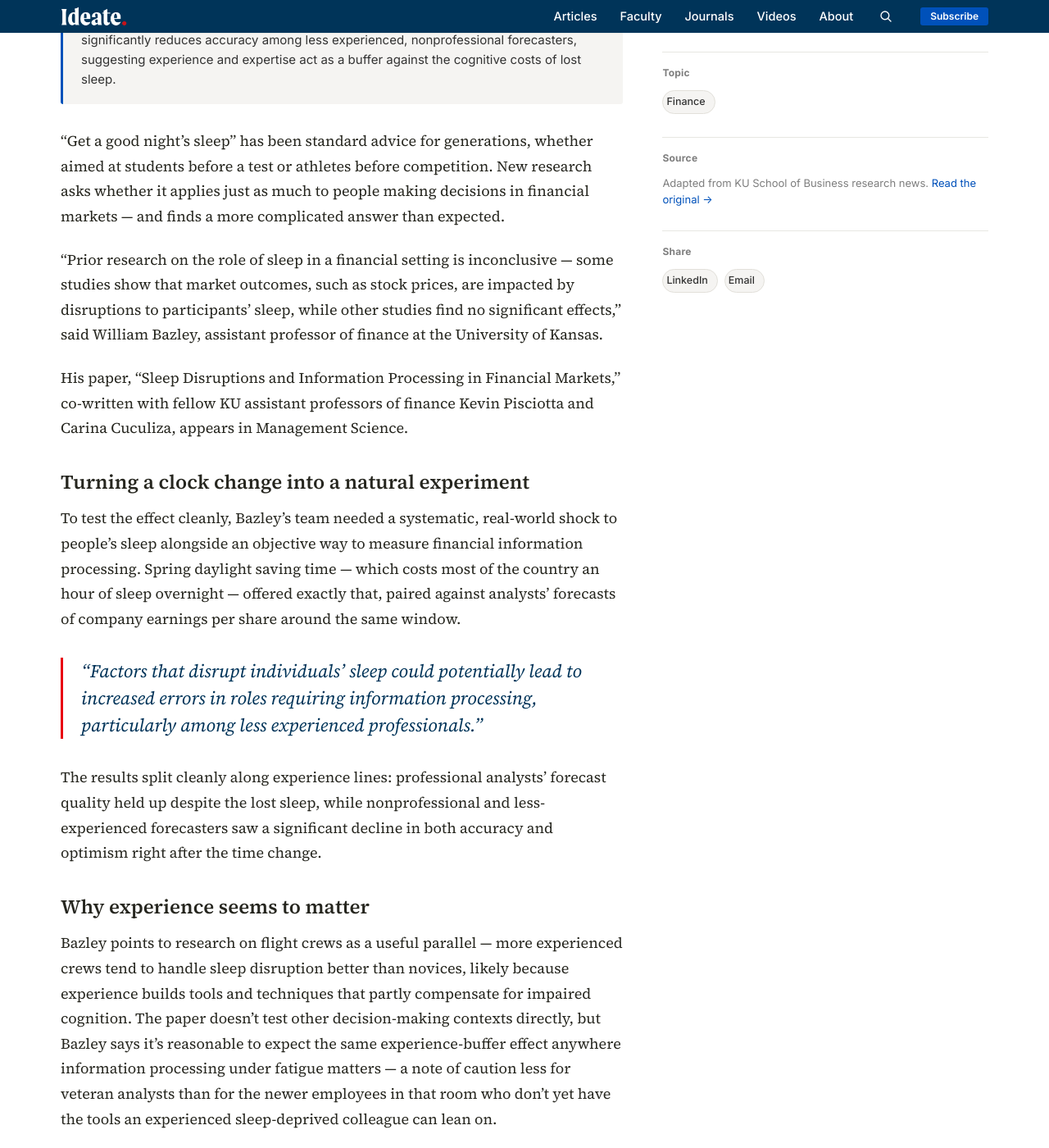
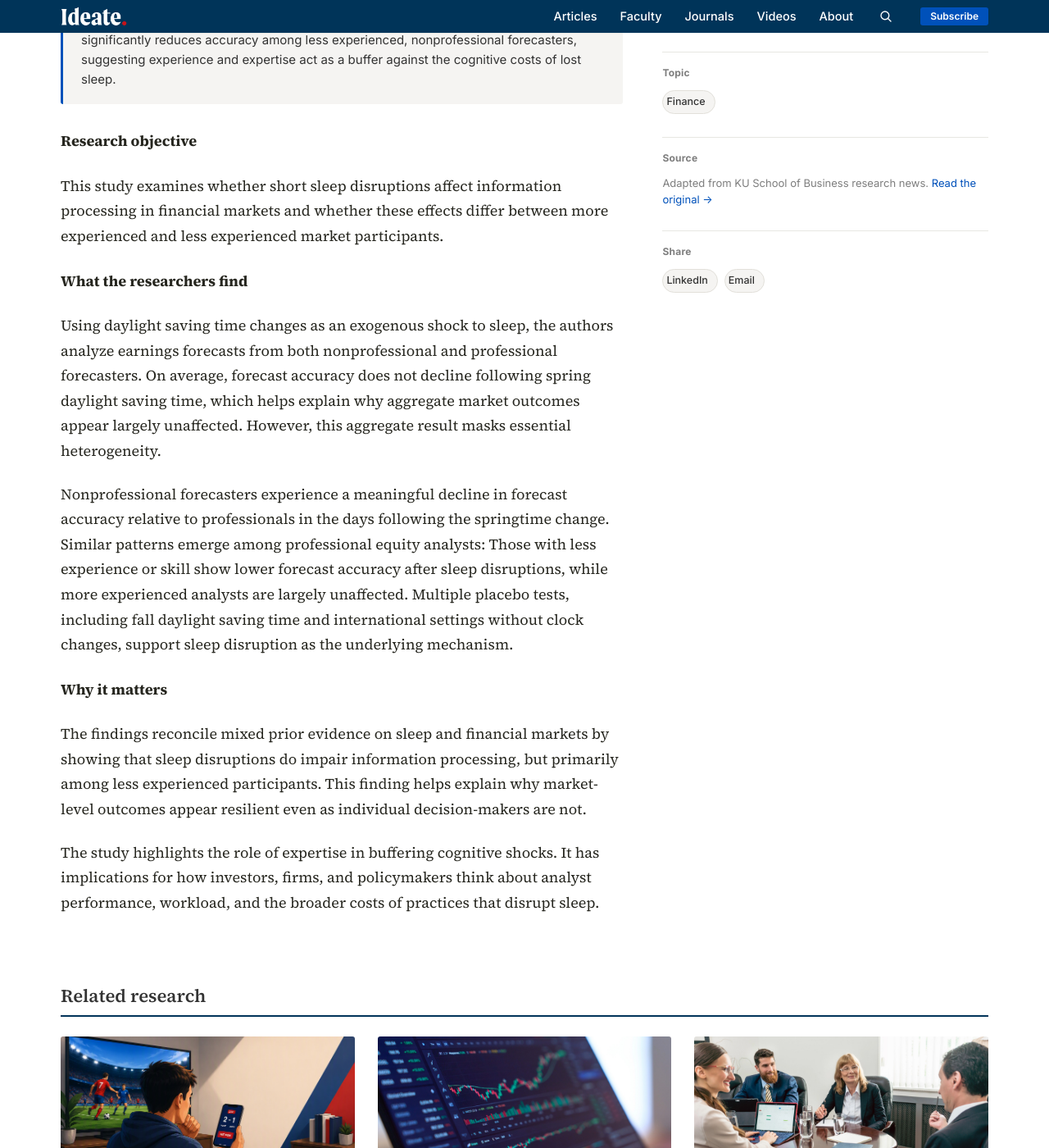
Before and after one commit to KUBschool/ideate, a Jekyll site: the page built from _articles/2025-01-22-sleep-disruptions-financial-analysts.md, in a window 1280 px wide and 1400 px high, scrolled down 1034 px. Shown: the whole window at 82% size. Built offline with Jekyll 4.4.1, drawn with Linux system fonts in a browser that asks for light colours; some of the changed text lies outside the part shown.

Commit message:
Update Article “2025-01-22-sleep-disruptions-financial-analysts”

```diff
--- a/_articles/2025-01-22-sleep-disruptions-financial-analysts.md
+++ b/_articles/2025-01-22-sleep-disruptions-financial-analysts.md
@@ -1,40 +1,41 @@
 ---
-title: "Not all financial analysts impeded by sleep disruptions, study finds"
-dek: "Losing an hour of sleep to daylight saving time doesn't hurt the average professional analyst's forecasts — but it significantly reduces accuracy for less experienced forecasters."
+title: Not all financial analysts impeded by sleep disruptions, study finds
+dek: Losing an hour of sleep to daylight saving time doesn't hurt the average
+  professional analyst's forecasts — but it significantly reduces accuracy for
+  less experienced forecasters.
 topic: finance
 faculty:
   - william-bazley
   - carina-cuculiza
   - kevin-pisciotta
-byline: "William Bazley, Carina Cuculiza & Kevin Pisciotta"
-date: 2025-01-22
+byline: William Bazley, Carina Cuculiza & Kevin Pisciotta
+date: 2024-07-11
+image: /assets/uploads/tired-at-work.jpeg
 image_tint: limestone
 featured: false
-source_url: "https://business.ku.edu/news/article/not-all-financial-analysts-impeded-by-sleep-disruptions-study-finds"
-answer_box: >-
-  Using the annual clock shift from spring daylight saving time as a
-  natural experiment in lost sleep, research on corporate earnings
-  forecasts finds that sleep disruption does not meaningfully hurt the
-  average professional analyst's forecast accuracy — but it
-  significantly reduces accuracy among less experienced, nonprofessional
-  forecasters, suggesting experience and expertise act as a buffer
-  against the cognitive costs of lost sleep.
+source_url: https://business.ku.edu/news/article/not-all-financial-analysts-impeded-by-sleep-disruptions-study-finds
+answer_box: Using the annual clock shift from spring daylight saving time as a
+  natural experiment in lost sleep, research on corporate earnings forecasts
+  finds that sleep disruption does not meaningfully hurt the average
+  professional analyst's forecast accuracy — but it significantly reduces
+  accuracy among less experienced, nonprofessional forecasters, suggesting
+  experience and expertise act as a buffer against the cognitive costs of lost
+  sleep.
+journal: Management Science
+journal_url: https://doi.org/10.1287/mnsc.2022.01102
 ---
+#### Research objective
 
-"Get a good night's sleep" has been standard advice for generations, whether aimed at students before a test or athletes before competition. New research asks whether it applies just as much to people making decisions in financial markets — and finds a more complicated answer than expected.
+This study examines whether short sleep disruptions affect information processing in financial markets and whether these effects differ between more experienced and less experienced market participants.
 
-"Prior research on the role of sleep in a financial setting is inconclusive — some studies show that market outcomes, such as stock prices, are impacted by disruptions to participants' sleep, while other studies find no significant effects," said William Bazley, assistant professor of finance at the University of Kansas.
+#### What the researchers find
 
-His paper, "Sleep Disruptions and Information Processing in Financial Markets," co-written with fellow KU assistant professors of finance Kevin Pisciotta and Carina Cuculiza, appears in Management Science.
+Using daylight saving time changes as an exogenous shock to sleep, the authors analyze earnings forecasts from both nonprofessional and professional forecasters. On average, forecast accuracy does not decline following spring daylight saving time, which helps explain why aggregate market outcomes appear largely unaffected. However, this aggregate result masks essential heterogeneity.
 
-## Turning a clock change into a natural experiment
+Nonprofessional forecasters experience a meaningful decline in forecast accuracy relative to professionals in the days following the springtime change. Similar patterns emerge among professional equity analysts: Those with less experience or skill show lower forecast accuracy after sleep disruptions, while more experienced analysts are largely unaffected. Multiple placebo tests, including fall daylight saving time and international settings without clock changes, support sleep disruption as the underlying mechanism.
 
-To test the effect cleanly, Bazley's team needed a systematic, real-world shock to people's sleep alongside an objective way to measure financial information processing. Spring daylight saving time — which costs most of the country an hour of sleep overnight — offered exactly that, paired against analysts' forecasts of company earnings per share around the same window.
+#### Why it matters
 
-> "Factors that disrupt individuals' sleep could potentially lead to increased errors in roles requiring information processing, particularly among less experienced professionals."
+The findings reconcile mixed prior evidence on sleep and financial markets by showing that sleep disruptions do impair information processing, but primarily among less experienced participants. This finding helps explain why market-level outcomes appear resilient even as individual decision-makers are not.
 
-The results split cleanly along experience lines: professional analysts' forecast quality held up despite the lost sleep, while nonprofessional and less-experienced forecasters saw a significant decline in both accuracy and optimism right after the time change.
-
-## Why experience seems to matter
-
-Bazley points to research on flight crews as a useful parallel — more experienced crews tend to handle sleep disruption better than novices, likely because experience builds tools and techniques that partly compensate for impaired cognition. The paper doesn't test other decision-making contexts directly, but Bazley says it's reasonable to expect the same experience-buffer effect anywhere information processing under fatigue matters — a note of caution less for veteran analysts than for the newer employees in that room who don't yet have the tools an experienced sleep-deprived colleague can lean on.
+The study highlights the role of expertise in buffering cognitive shocks. It has implications for how investors, firms, and policymakers think about analyst performance, workload, and the broader costs of practices that disrupt sleep.
```
Also changed, not shown: assets/uploads/tired-at-work.jpeg (added).
